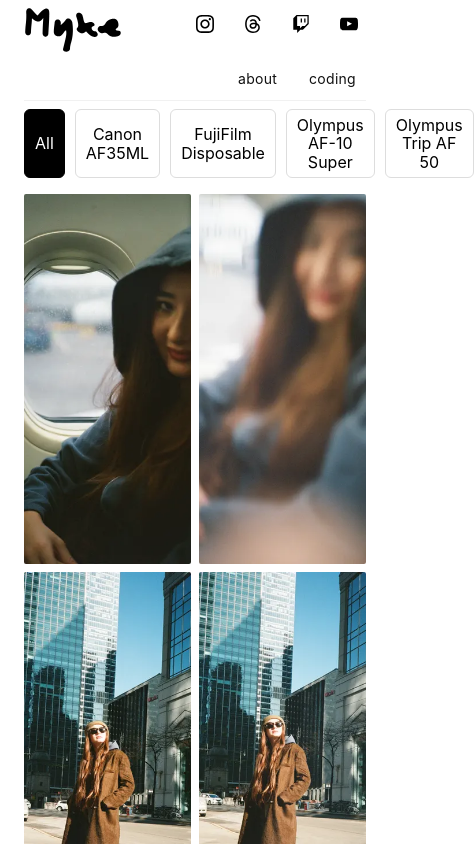
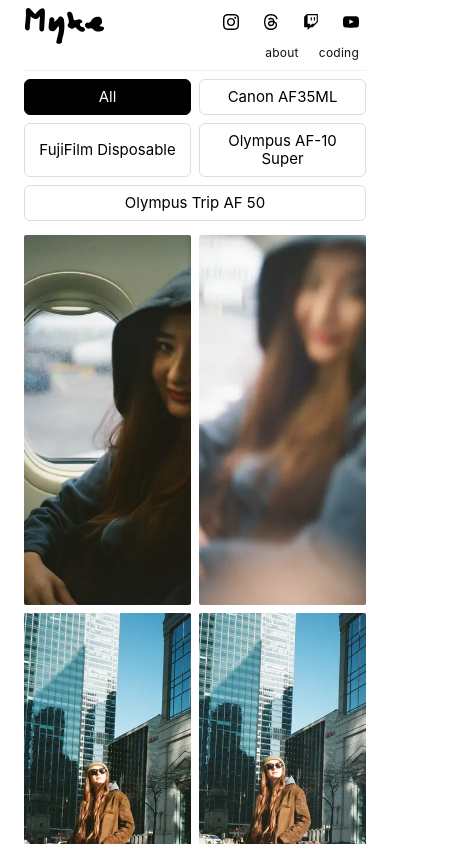
Before and after one commit to MykeRam/Mykes-Photog, a React (Vite) app in the folder client/: page / in a window 390 px wide. Shown: the top 844 px of the page, 474 px wide, since content can reach past the window. Built offline with nearby package versions, Linux system fonts and the light colour scheme; the HTML template or start-up script is replaced by a standard one.

Commit message:
Polish responsive gallery layout

```diff
--- a/client/src/components/Gallery/Gallery.css
+++ b/client/src/components/Gallery/Gallery.css
@@ -2,6 +2,7 @@
   display:flex;
   gap:10px;
   padding:8px 0 16px;
+  min-width:0;
 }
 
 .subfilters {
@@ -15,6 +16,7 @@
   padding:6px 10px;
   border-radius:6px;
   cursor:pointer;
+  min-width:0;
 }
 
 .filter.active {
@@ -28,28 +30,31 @@
   left:max(12px, calc(50% - 732px));
   bottom:28px;
   z-index:50;
-  border:0;
-  background:transparent;
-  color:#111;
-  width:108px;
+  border:1px solid rgba(17,17,17,0.84);
+  background:rgba(17,17,17,0.96);
+  box-shadow:0 10px 24px rgba(17,17,17,0.18);
+  color:#fff;
+  width:52px;
+  height:52px;
   display:flex;
-  flex-direction:column;
   align-items:center;
-  gap:4px;
+  justify-content:center;
   cursor:pointer;
   padding:0;
+  border-radius:50%;
+  backdrop-filter:blur(10px);
+  transition:transform .2s ease, box-shadow .2s ease, background .2s ease;
+}
+
+.back-to-top:hover,
+.back-to-top:focus-visible {
+  background:#000;
+  box-shadow:0 14px 28px rgba(17,17,17,0.24);
 }
 
 .back-to-top-arrow {
-  font-size:1.35rem;
+  font-size:1.5rem;
   line-height:1;
-}
-
-.back-to-top-label {
-  font-size:.72rem;
-  letter-spacing:.12em;
-  text-transform:uppercase;
-  white-space:nowrap;
 }
 
 .grid {
@@ -180,6 +185,46 @@
   .item--portrait-tall { grid-column:span 4; grid-row:span 6; }
 }
 
+@media (max-width: 1100px) and (min-width: 641px) {
+  .back-to-top {
+    border:1px solid rgba(17,17,17,0.12);
+    background:rgba(255,255,255,0.94);
+    box-shadow:0 10px 24px rgba(17,17,17,0.08);
+    color:#111;
+  }
+
+  .back-to-top:hover,
+  .back-to-top:focus-visible {
+    background:#fff;
+    box-shadow:0 14px 28px rgba(17,17,17,0.12);
+  }
+
+  .filters {
+    justify-content:center;
+  }
+
+  .grid {
+    grid-template-columns:repeat(8, 1fr);
+    grid-auto-rows:64px;
+    gap:8px;
+  }
+
+  .item--feature-landscape,
+  .item--feature-wide { grid-column:span 8; grid-row:span 4; }
+
+  .item--medium-landscape,
+  .item--wide,
+  .item--landscape { grid-column:span 4; grid-row:span 3; }
+
+  .item--square-large,
+  .item--square { grid-column:span 4; grid-row:span 4; }
+
+  .item--feature-portrait { grid-column:span 4; grid-row:span 7; }
+  .item--portrait-emphasis { grid-column:span 4; grid-row:span 6; }
+  .item--portrait { grid-column:span 4; grid-row:span 5; }
+  .item--portrait-tall { grid-column:span 4; grid-row:span 6; }
+}
+
 @media (max-width: 900px) {
   .grid { grid-template-columns:repeat(6, 1fr); grid-auto-rows:66px; gap:8px; }
   .item--feature-landscape,
@@ -198,10 +243,36 @@
 @media (max-width: 640px) {
   .back-to-top {
     bottom:20px;
+    width:48px;
+    height:48px;
+    border:1px solid rgba(17,17,17,0.12);
+    background:rgba(255,255,255,0.94);
+    box-shadow:0 10px 24px rgba(17,17,17,0.08);
+    color:#111;
   }
 
-  .back-to-top-label {
-    font-size:.66rem;
+  .back-to-top:hover,
+  .back-to-top:focus-visible {
+    background:#fff;
+    box-shadow:0 14px 28px rgba(17,17,17,0.12);
+  }
+
+  .filters {
+    gap:8px;
+    padding:8px 0 14px;
+    flex-wrap:wrap;
+  }
+
+  .subfilters {
+    margin-top:0;
+  }
+
+  .filter {
+    flex:1 1 calc(50% - 4px);
+    padding:8px 10px;
+    font-size:15px;
+    line-height:1.2;
+    text-align:center;
   }
 
   .grid { grid-template-columns:repeat(2, 1fr); grid-auto-rows:118px; gap:8px; }
--- a/client/src/components/Gallery/Gallery.jsx
+++ b/client/src/components/Gallery/Gallery.jsx
@@ -301,11 +301,13 @@ export default function Gallery() {
             className="back-to-top"
             onClick={() => window.scrollTo({ top: 0, behavior: 'smooth' })}
             aria-label="Back to top"
+            whileHover={!shouldReduceMotion ? { scale: 1.08, y: -2 } : undefined}
+            whileTap={!shouldReduceMotion ? { scale: 0.94 } : undefined}
             {...(!shouldReduceMotion
               ? {
-                  initial: { opacity: 0, x: -10, y: 10 },
-                  animate: { opacity: 1, x: 0, y: 0 },
-                  exit: { opacity: 0, x: -10, y: 10 },
+                  initial: { opacity: 0 },
+                  animate: { opacity: 1 },
+                  exit: { opacity: 0 },
                   transition: { duration: 0.28, ease: [0.22, 1, 0.36, 1] }
                 }
               : {})}
@@ -313,7 +315,6 @@ export default function Gallery() {
             <span className="back-to-top-arrow" aria-hidden="true">
               &uarr;
             </span>
-            <span className="back-to-top-label">Back to top</span>
           </motion.button>
         ) : null}
       </AnimatePresence>
--- a/client/src/components/Header/Header.css
+++ b/client/src/components/Header/Header.css
@@ -11,6 +11,8 @@
   display:flex;
   justify-content:space-between;
   align-items:center;
+  gap:16px;
+  min-width:0;
 }
 
 .logo a {
@@ -29,11 +31,13 @@
   display:flex;
   align-items:center;
   gap:28px;
+  min-width:0;
 }
 
 .header-nav {
   display:flex;
   gap:18px;
+  min-width:0;
 }
 
 .header-nav a {
@@ -104,20 +108,49 @@
 
   .site-header .container {
     align-items:flex-start;
-    gap:14px;
+    gap:10px;
   }
 
-  .logo-img { height:46px; }
+  .logo-img { height:42px; }
 
   .header-actions {
-    gap:24px;
-    flex-wrap:wrap;
-    justify-content:flex-end;
+    flex-direction:column;
+    align-items:flex-end;
+    gap:8px;
+    flex:1;
   }
 
   .header-nav {
-    gap:12px;
-    flex-wrap:wrap;
+    gap:8px;
     justify-content:flex-end;
+    width:100%;
+  }
+
+  .header-nav a {
+    padding:4px 8px;
+    font-size:13px;
   }
 }
+
+@media (max-width: 430px) {
+  .site-header .container {
+    gap:8px;
+  }
+
+  .logo-img {
+    height:38px;
+  }
+
+  .header-actions {
+    gap:6px;
+  }
+
+  .header-nav {
+    gap:6px;
+  }
+
+  .header-nav a {
+    padding:3px 7px;
+    font-size:12px;
+  }
+}
--- a/client/src/components/SocialLinks/SocialLinks.css
+++ b/client/src/components/SocialLinks/SocialLinks.css
@@ -101,3 +101,25 @@
     animation:none;
   }
 }
+
+@media (max-width: 640px) {
+  .social-links {
+    gap:10px;
+    justify-content:flex-end;
+  }
+
+  .social-link {
+    width:30px;
+    height:30px;
+  }
+
+  .social-link svg {
+    width:13px;
+    height:13px;
+  }
+
+  .social-link img {
+    width:16px;
+    height:16px;
+  }
+}
--- a/client/src/index.css
+++ b/client/src/index.css
@@ -11,7 +11,10 @@ body {
   color:#111;
 }
 
-body { background:#fff; }
+body {
+  background:#fff;
+  overflow-x:hidden;
+}
 
 .container {
   max-width:1200px;
```
